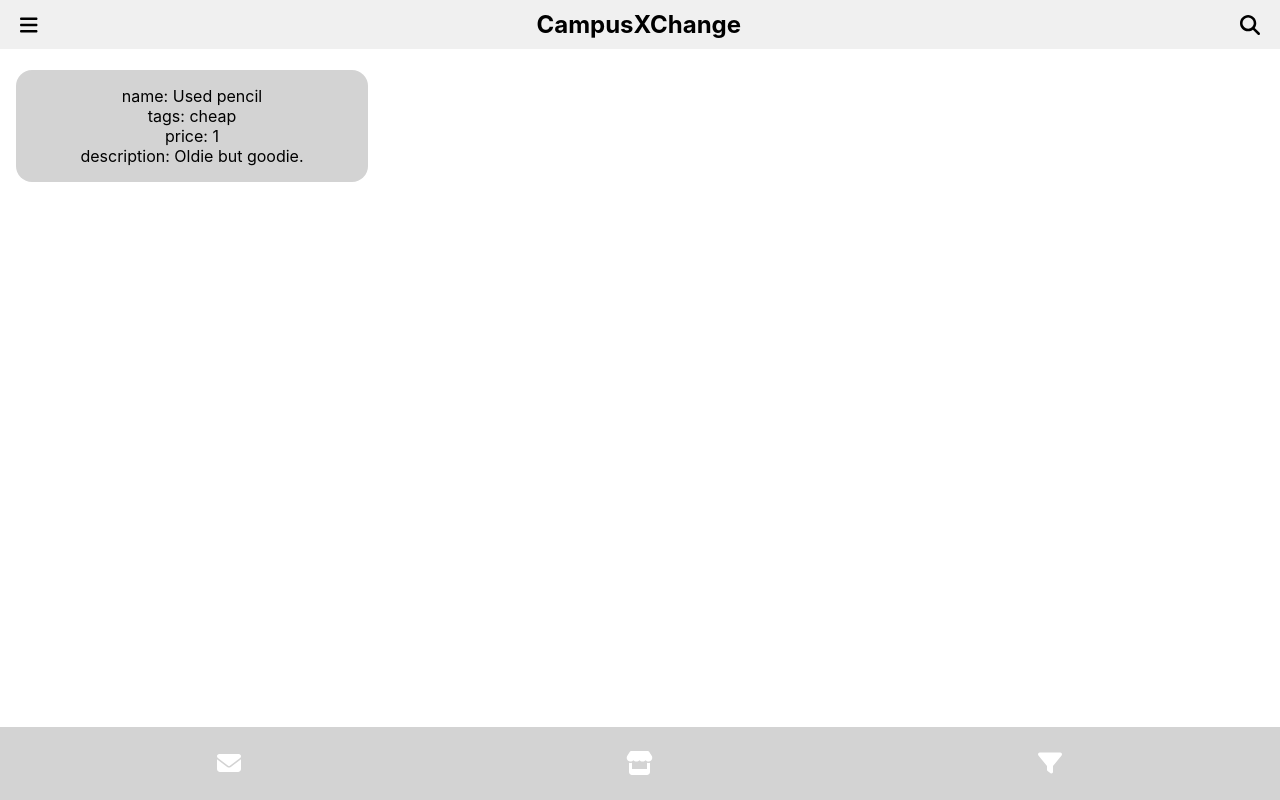
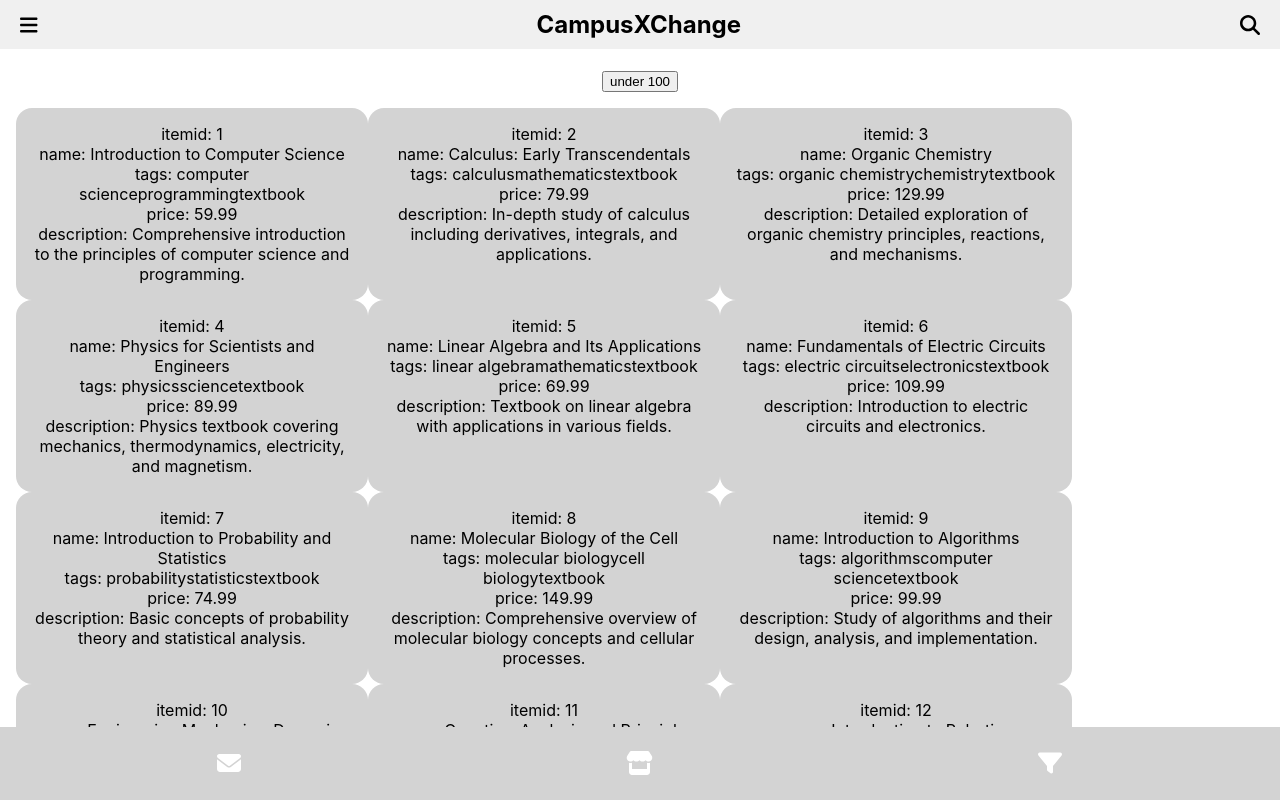
Before and after one commit to 394-s24/CampusXChange, a React (Vite) app: page / in a window 1280 px wide. Shown: the top 800 px of the page. Built offline with nearby package versions, Linux system fonts and the light colour scheme.

Commit message:
filtering items from fake data

```diff
--- a/src/App.jsx
+++ b/src/App.jsx
@@ -3,26 +3,25 @@ import logo from './logo.svg';
 import { FontAwesomeIcon } from '@fortawesome/react-fontawesome'
 import { faBars, faSearch, faEnvelope, faStore, faFilter } from '@fortawesome/free-solid-svg-icons';
 import './App.css';
+import data from './fakedata.json';
 
 const App = () => {
 
-  // itemid -> name (string), price (number), description (string), tags(list)
-  const items = {
-    '1': {
-      'name': 'Used pencil',
-      'price': 1,
-      'description': 'Oldie but goodie.',
-      'tags': ['cheap']
-    }
-  };
+  const [filteredItems, setFilteredItems] = useState(data);
 
-  const itemslist = Object.keys(items).map(item => {
+  const handleFilter = (event) => {
+    const filtered = data.filter(item => item.price >= 100);
+    setFilteredItems(filtered);
+  }
+
+  const itemslist = data.map(item => {
     return (
       <div className='item-wrapper'>
-        <div>name: {items[item]['name']}</div>
-        <div>tags: {items[item]['tags']}</div>
-        <div>price: {items[item]['price']}</div>
-        <div>description: {items[item]['description']}</div>
+        <div>itemid: {item.itemid}</div>
+        <div>name: {item.name}</div>
+        <div>tags: {item.tags}</div>
+        <div>price: {item.price}</div>
+        <div>description: {item.description}</div>
       </div>
     )
   });
@@ -41,6 +40,9 @@ const App = () => {
         </div>
       </div>
       <div className="content">
+        <button onClick={handleFilter}>
+          under 100
+        </button>
         <div className="items-wrapper">
           {itemslist}
         </div>
```
